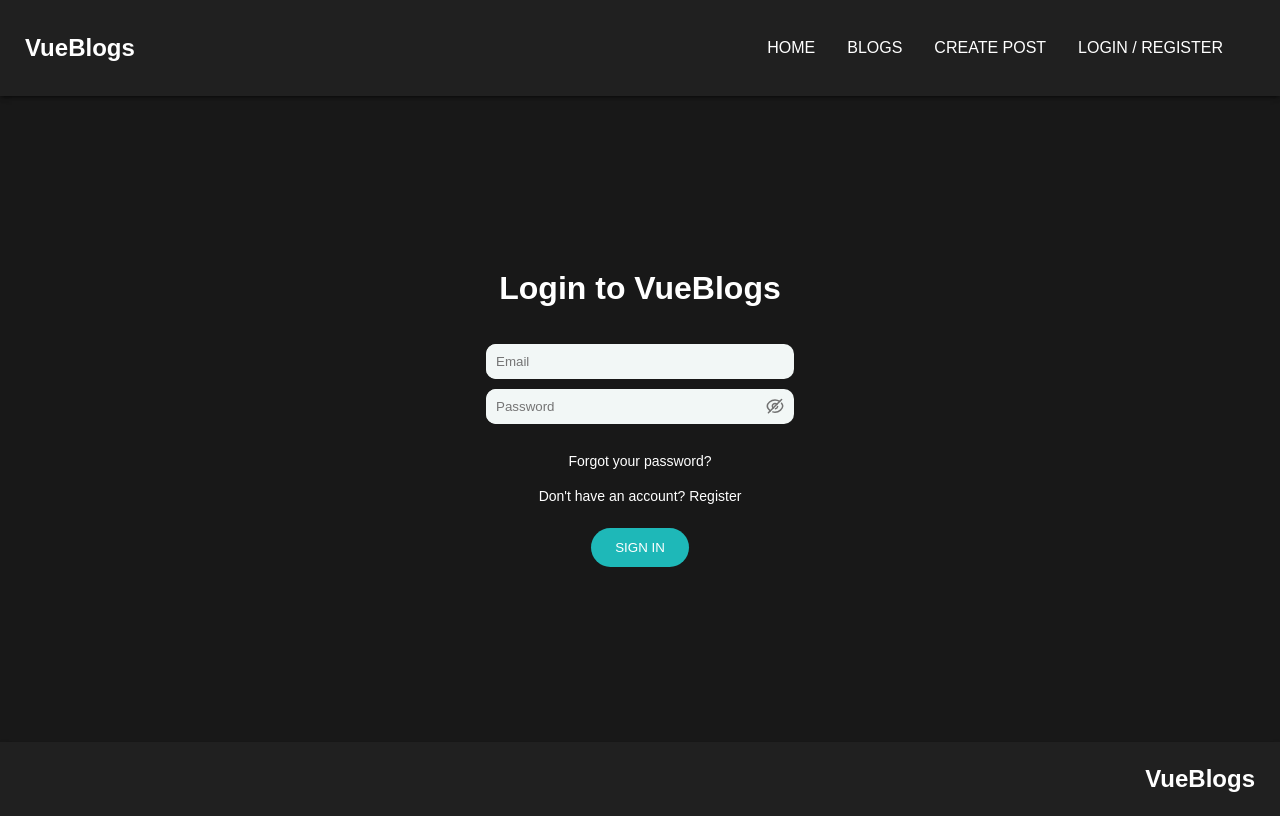
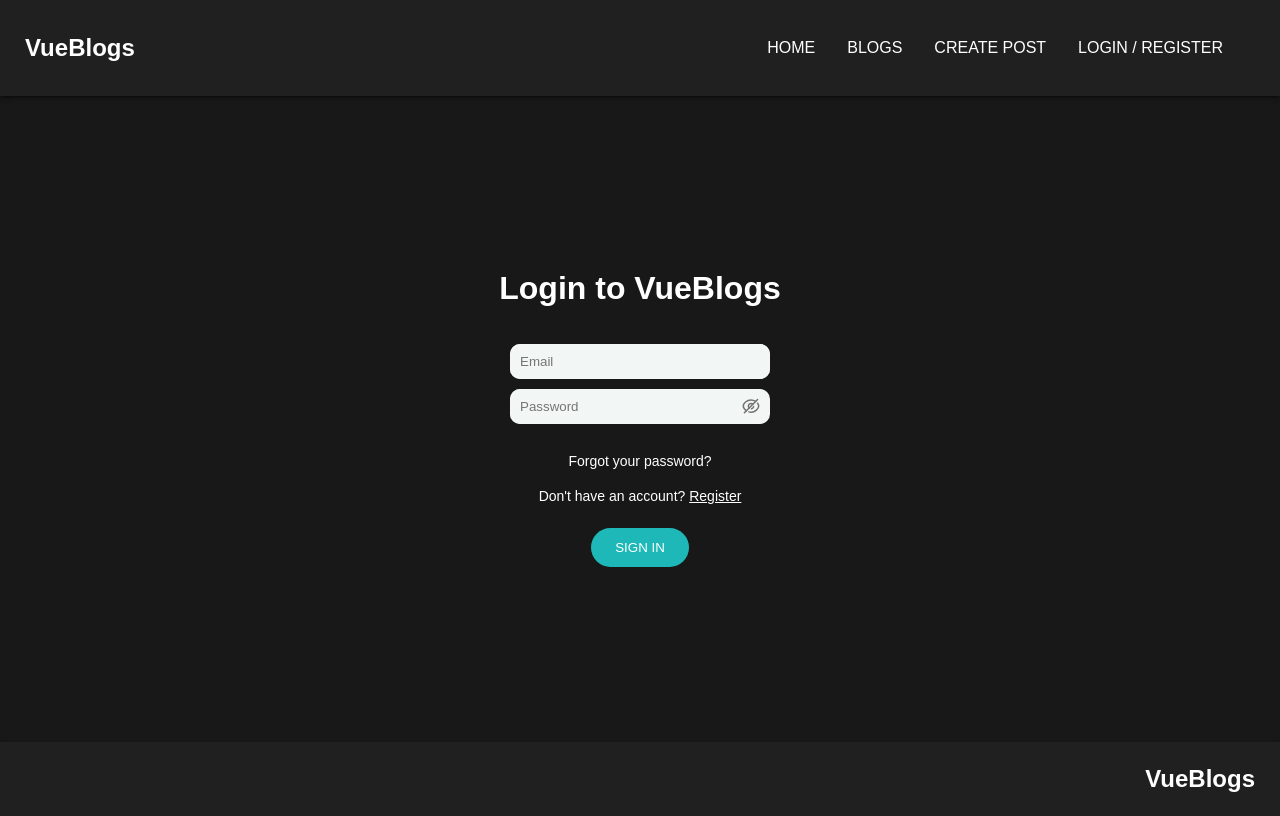
Before and after one commit to TiTUS-web/vue-blogs, a Vue app: page /#/auth/login in a window 1280 px wide. Built offline with nearby package versions, Linux system fonts and the light colour scheme.

Commit message:
to implement logic for Login component

```diff
--- a/src/modules/auth/views/Login.vue
+++ b/src/modules/auth/views/Login.vue
@@ -8,6 +8,7 @@
                 <input
                   class="input login__input login__input--email"
                   type="text"
+                  v-model="sEmail"
                   placeholder="Email"
                   name="email"
                 />
@@ -16,11 +17,14 @@
                 <input
                   class="input login__input login__input--password"
                   type="password"
+                  v-model="sPassword"
                   placeholder="Password"
                   name="password"
                 />
 
                 <img
+                  @click="toggleViewPassword"
+                  :class="{'icon-hide--active': !isPasswordHide}"
                   class="icon-hide"
                   src="@/assets/icons/password--hide.svg"
                   alt="password--hide"
@@ -28,17 +32,82 @@
             </div>
         </div>
 
+        <p v-if="sErrorMessageLogin" class="error register__error">{{ sErrorMessageLogin }}</p>
+
         <p class="text login__text">Forgot your password?</p>
-        <p class="text login__text">Don't have an account? Register</p>
+        <p class="text login__text">Don't have an account?
+          <router-link to="/auth/register" class="link login__text--link">
+            Register
+          </router-link>
+        </p>
 
-        <button class="button login__button" type="submit">Sign In</button>
+        <button @click.prevent="login" class="button login__button" type="submit">Sign In</button>
     </form>
 </template>
 
 <script lang="ts">
-import { defineComponent } from 'vue';
+import firebase from 'firebase/app';
+import 'firebase/auth';
+import {useRouter} from 'vue-router';
+import { defineComponent, ref, Ref } from 'vue';
 
 export default defineComponent({
   name: 'Login',
+  setup() {
+    const $router = useRouter();
+    const sEmail: Ref<string | null> = ref(null);
+    const sPassword: Ref<string | null> = ref(null);
+
+    let sErrorMessageLogin: Ref<string> = ref('');
+
+    let isPasswordHide: Ref<boolean> = ref(true);
+
+    function toggleViewPassword() {
+      const passwordField: Ref<Element | null> = ref(document.querySelector('.login__input--password'));
+
+      if (!passwordField.value) return;
+
+      if (passwordField.value.getAttribute('type') === 'password') {
+        passwordField.value.setAttribute('type', 'text');
+        isPasswordHide.value = false;
+      } else {
+        passwordField.value.setAttribute('type', 'password');
+        isPasswordHide.value = true;
+      }
+    }
+
+    function firebaseSignIn() {
+      firebase
+        .auth()
+        .signInWithEmailAndPassword(
+              sEmail.value as string, sPassword.value as string
+        )
+        .then(() => {
+          sErrorMessageLogin.value = '';
+          $router.push('/home/');
+        })
+        .catch((err) => {
+          sErrorMessageLogin.value = 'Make sure your email and password are correct';
+          console.error(err);
+        });
+    }
+
+    function login() {
+      sErrorMessageLogin.value = '';
+      firebaseSignIn();
+    }
+
+    return {
+      sEmail,
+      sPassword,
+
+      sErrorMessageLogin,
+
+      isPasswordHide,
+
+      login,
+      toggleViewPassword,
+    };
+  }
 });
 </script>
--- a/src/modules/auth/views/Register.vue
+++ b/src/modules/auth/views/Register.vue
@@ -102,11 +102,13 @@ import 'firebase/auth';
 import db from '@/firebase/firebaseinit';
 import CreateAccount from '@/classes/CreateAccount';
 
+import {useRouter} from 'vue-router';
 import { defineComponent, ref, Ref } from 'vue';
 
 export default defineComponent({
   name: 'Register',
   setup() {
+    const $router = useRouter();
     const verification: CreateAccount = new CreateAccount();
 
     const sFirstName: Ref<string | null> = ref(null);
@@ -221,7 +223,7 @@ export default defineComponent({
 
       firebaseCreateUser();
 
-      this.$router.push('/home/');
+      $router.push('auth/login/');
     }
 
     return {
--- a/src/scss/modules/auth/_auth.scss
+++ b/src/scss/modules/auth/_auth.scss
@@ -17,5 +17,6 @@
     margin-bottom: 10px;
     display: flex;
     align-items: center;
+    width: 260px;
   }
 }
--- a/src/scss/modules/auth/components/_login.scss
+++ b/src/scss/modules/auth/components/_login.scss
@@ -28,6 +28,11 @@
     transition: all 0.5s ease;
     margin: 0;
 
+    &--link {
+      color: #fff;
+      text-decoration: underline;
+    }
+
     &:first-child {
       margin-top: 15px;
     }
@@ -53,7 +58,7 @@
     padding: 4px 4px 4px 30px;
     padding: 10px;
     border-radius: 10px;
-    width: 260px;
+    width: 100%;
   }
 
   // .login__input--email
--- a/src/scss/modules/auth/components/_register.scss
+++ b/src/scss/modules/auth/components/_register.scss
@@ -72,7 +72,7 @@
       padding: 4px 4px 4px 30px;
       padding: 10px;
       border-radius: 10px;
-      width: 260px;
+      width: 100%;
     }
 
     // .register__input--email
```
